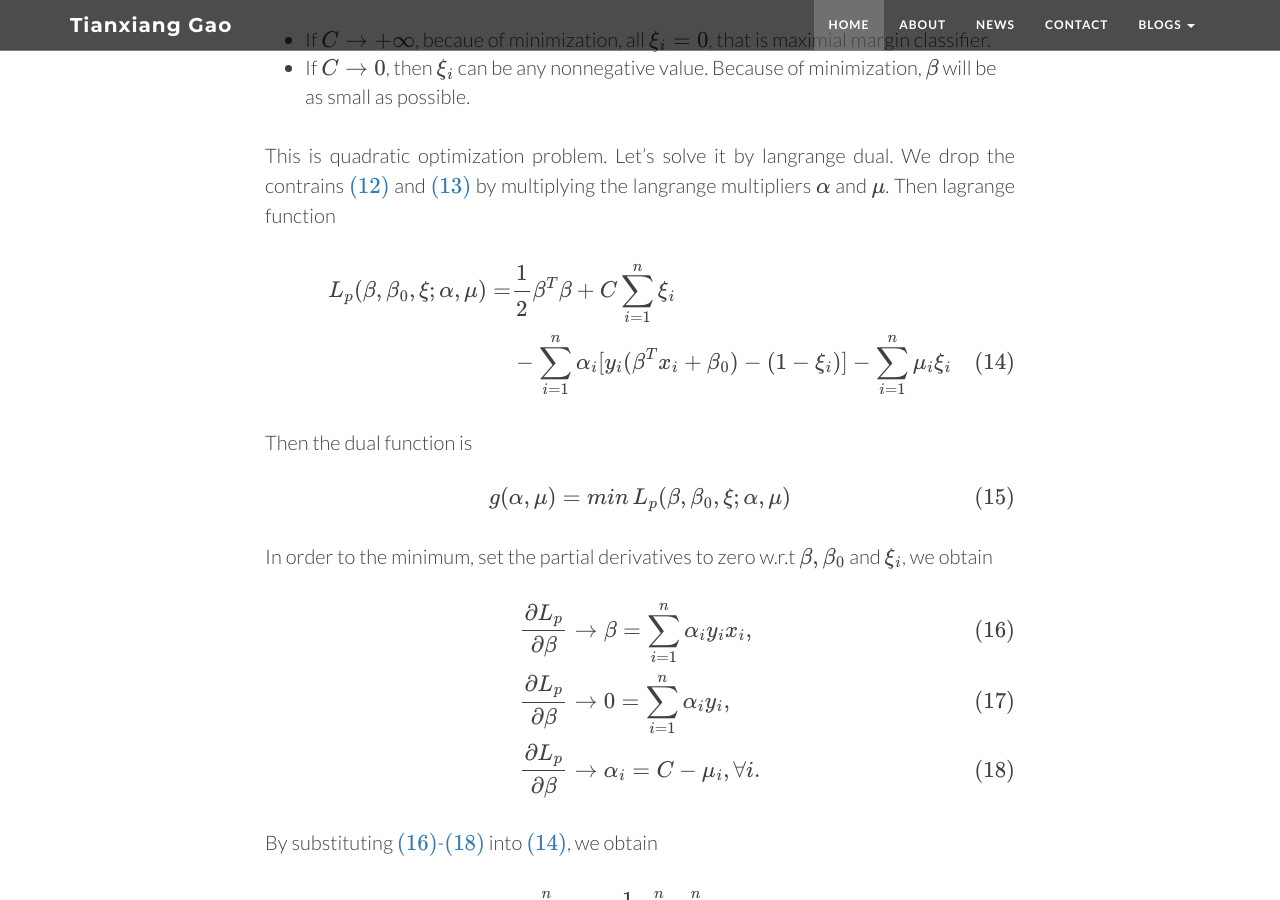
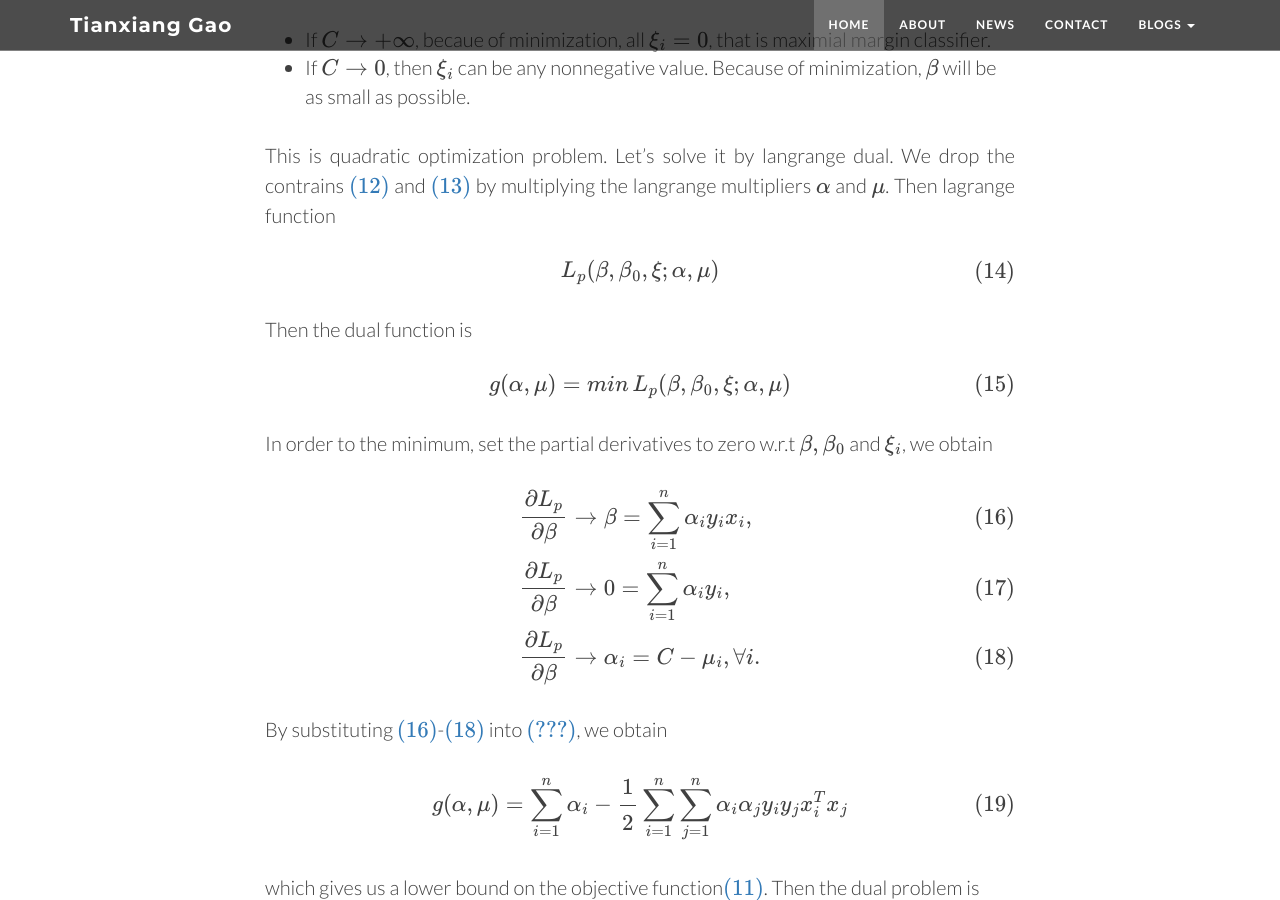
Before and after one commit to xuanix/blogs, a Jekyll site: the page built from _posts/2015-04-14-soft-margin.markdown, in a window 1280 px wide and 900 px high, scrolled down 3845 px. Built offline with Jekyll 4.4.1, drawn with Linux system fonts in a browser that asks for light colours; nearby versions of some CDN libraries; formulas are drawn with MathJax 3; comment, search, counter and statistics services are not loaded.

Commit message:
Try
local no bug, online bugs

```diff
--- a/_posts/2015-04-14-soft-margin.markdown
+++ b/_posts/2015-04-14-soft-margin.markdown
@@ -81,8 +81,7 @@
 This is quadratic optimization problem. Let's solve it by langrange dual. We drop the contrains \eqref{12} and \eqref{13} by multiplying the langrange multipliers $\alpha$ and $\mu$. Then lagrange function
 
 \begin{align}
-L_p(\beta, \beta_0,\xi; \alpha,\mu)= & \cfrac{1}{2}\beta^T\beta+C\sum_{i=1}^{n}\xi_i \nonumber \newline
-	& -\sum_{i=1}^{n}\alpha_i[y_i(\beta^Tx_i+\beta_0) -(1 - \xi_i)] - \sum_{i=1}^{n}\mu_i\xi_i\label{14}
+L_p(\beta, \beta_0,\xi; \alpha,\mu)
 \end{align}
 
 Then the dual function is
```
